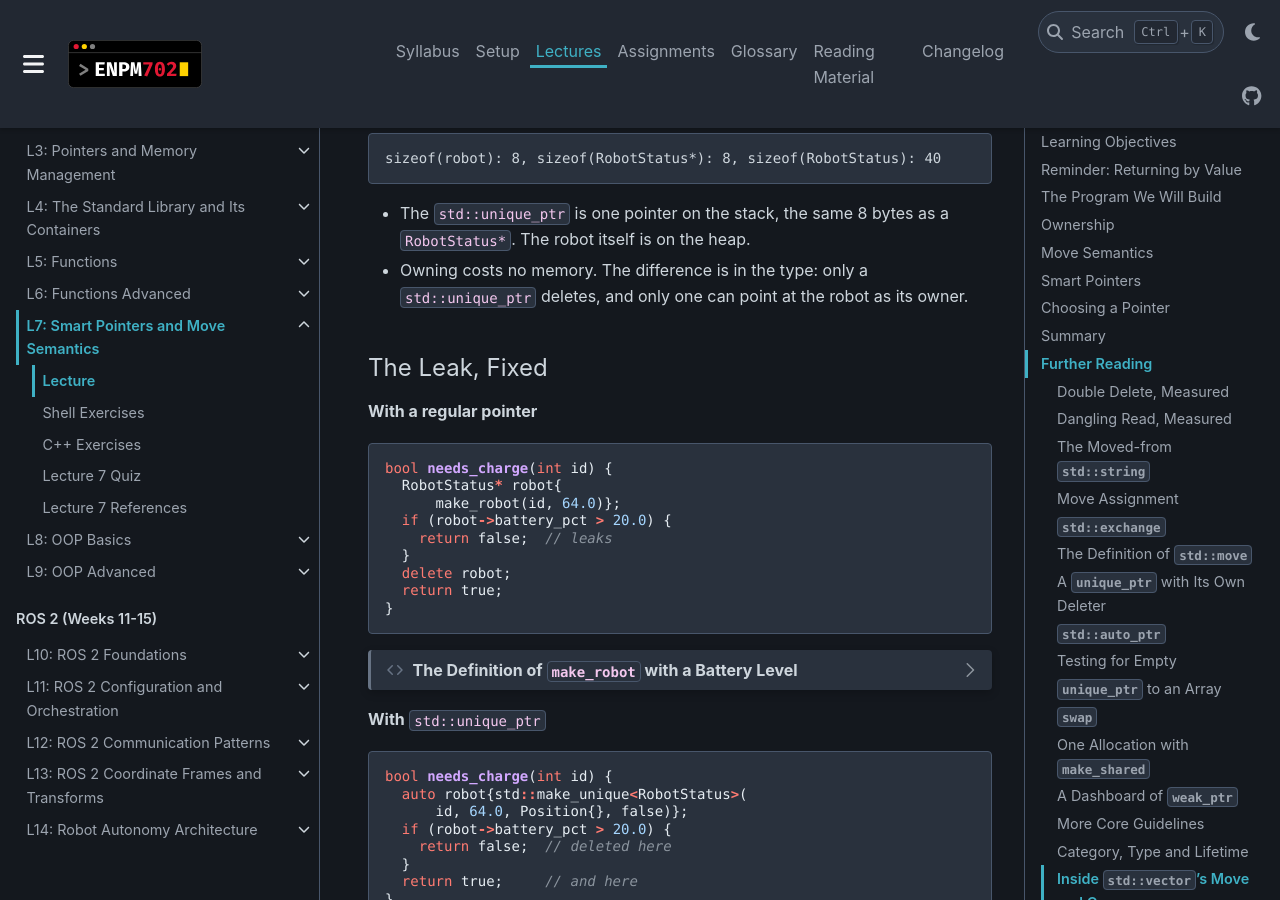
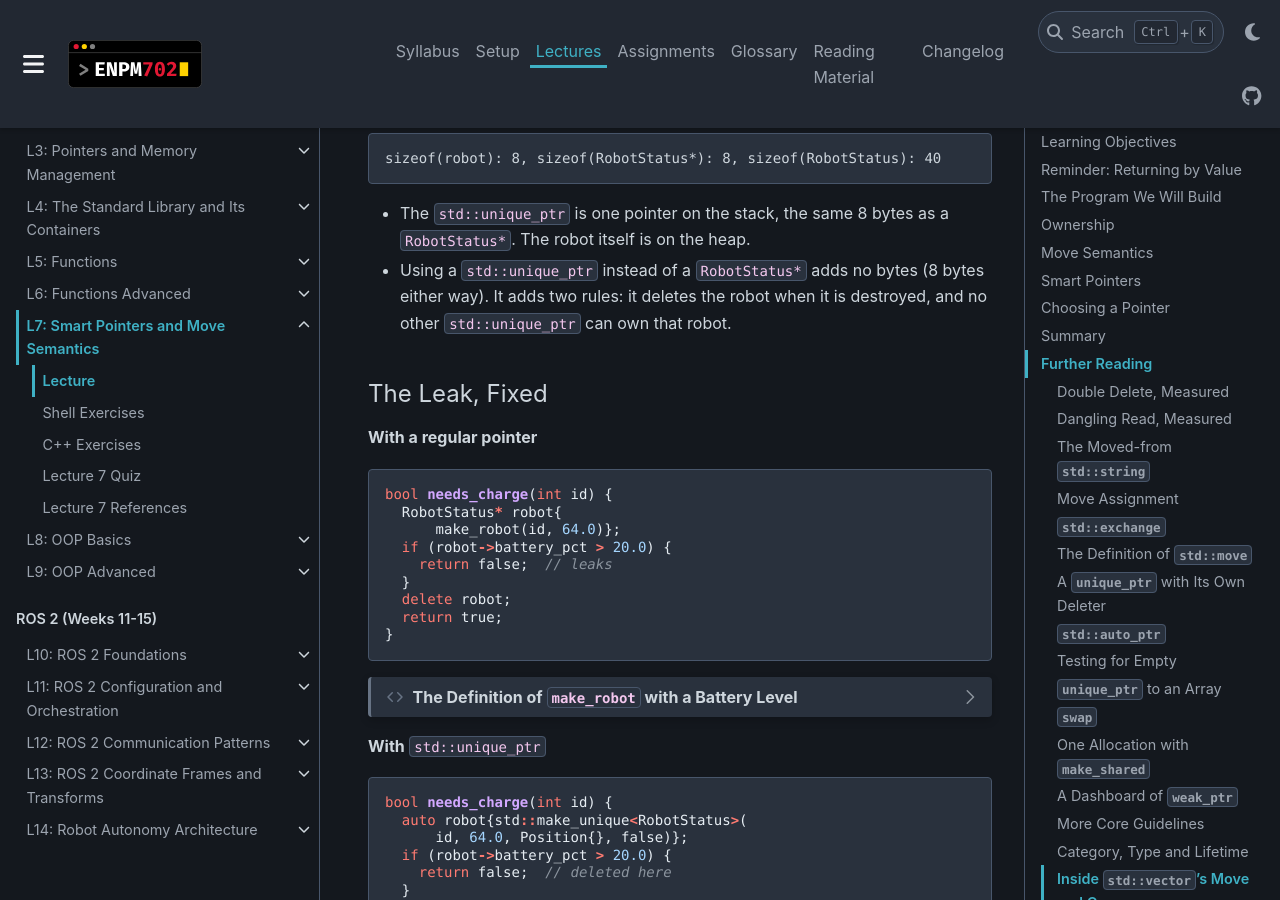
Before and after one commit to zeidk/enpm702-fall-2026-docs, a Sphinx documentation site: the page built from docs/source/lectures/lecture7/l7_lecture.rst, in a window 1280 px wide and 900 px high, scrolled down 24195 px. Built offline with Sphinx 7.4.7 and the PyData theme 0.15.4, drawn with Linux system fonts in a browser that asks for light colours.

Commit message:
L7: new heap icon in the figures; plainer unique_ptr memory bullet
- The seven heap figures now use the network heap icon, as in the deck.
- In Memory: a unique_ptr instead of a RobotStatus* adds no bytes, and
  adds two rules.

```diff
--- a/docs/source/lectures/lecture7/l7_lecture.rst
+++ b/docs/source/lectures/lecture7/l7_lecture.rst
@@ -985,7 +985,7 @@ In Memory
    sizeof(robot): 8, sizeof(RobotStatus*): 8, sizeof(RobotStatus): 40
 
 - The ``std::unique_ptr`` is one pointer on the stack, the same 8 bytes as a ``RobotStatus*``. The robot itself is on the heap.
-- Owning costs no memory. The difference is in the type: only a ``std::unique_ptr`` deletes, and only one can point at the robot as its owner.
+- Using a ``std::unique_ptr`` instead of a ``RobotStatus*`` adds no bytes (8 bytes either way). It adds two rules: it deletes the robot when it is destroyed, and no other ``std::unique_ptr`` can own that robot.
 
 The Leak, Fixed
 """""""""""""""
```
Also changed, not shown: docs/source/_static/images/l7/cycle.png, docs/source/_static/images/l7/shared_ptr_let_go.png, docs/source/_static/images/l7/shared_ptr_memory.png, docs/source/_static/images/l7/unique_ptr_memory.png, docs/source/_static/images/l7/unique_ptr_move.png, docs/source/_static/images/l7/vector_copy.png, docs/source/_static/images/l7/vector_move.png.
